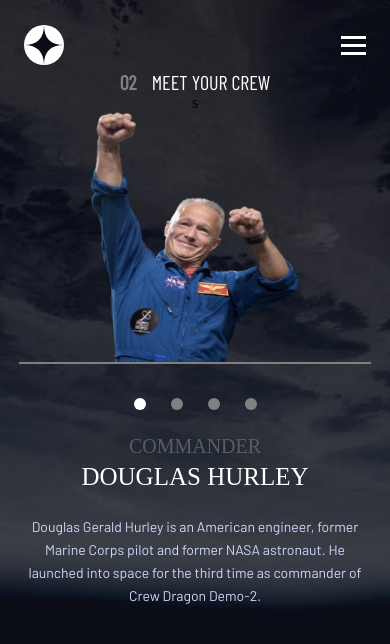
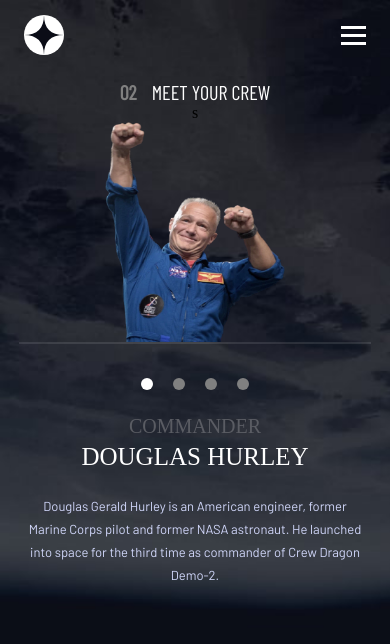
Before and after one commit to chrixempire/New-space, a plain HTML site: page crew.html in a window 390 px wide. Drawn offline with nearby package versions, Linux system fonts and the light colour scheme; a web font is replaced by a local one.

Commit message:
new changes

```diff
--- a/Tech.css
+++ b/Tech.css
@@ -370,7 +370,7 @@ body{
 
     }
     header{
-        margin-top: 10px;
+        margin-top: 0px;
 
     }
 
@@ -410,7 +410,7 @@ body{
     }
     .navmenu.active{
         right: 0;
-        transition: 0.4s ease-in-out;
+        transition: 0.3s ease-out;
         scroll-behavior: smooth;
 
     }
@@ -446,7 +446,7 @@ body{
     }
     #left2{
         /* border: 1px solid red; */
-        margin-top: -5px;
+        margin-top: 5px;
     }
     .left1{
         padding-left: 0px;
--- a/crew.css
+++ b/crew.css
@@ -424,7 +424,7 @@ a{
     }
     .navmenu.active{
         right: 0;
-        transition: 0.4s ease-in-out;
+        transition: 0.3s ease-out;
         scroll-behavior: smooth;
 
     }
@@ -528,7 +528,7 @@ a{
     }
     #speech{
         color: #D0D6F9;
-        font-size: 14px;
+        font-size: 13px;
         width: 100%;
         height: 150px;
         line-height: 23px;
@@ -543,12 +543,12 @@ a{
         /* border: 1px solid purple; */
     }
     header{
-        margin-top: 10px;
+        margin-top: 0px;
     }
     .small-btn{
         display: flex;
         margin-top: 0px;
-        gap: 25px;
+        gap: 20px;
         margin-top: 20px;
         margin-bottom: 20px;
 
@@ -571,7 +571,7 @@ a{
         display: flex;
         align-items: center;
         justify-content: center;
-        margin-top: -10px;
+        margin-top: 10px;
     }
     .left-flex{
       display: flex;
@@ -581,8 +581,8 @@ a{
       /* border: 1px solid blue; */
     }
     #creww{
-        width: 210px;
-        height: 250px;
+        width: 180px;
+        height: 220px;
     }
     .span2{
         color: grey;
@@ -601,7 +601,8 @@ a{
     }
     .lin{
         display: block;
-        border: 0.1px solid grey;
+        /* border: 0.01em solid grey; */
+        border:0.1px solid rgb(255, 255, 255, 0.1);
         width: 95%;
         display: flex;
        justify-content: center;
--- a/destination.css
+++ b/destination.css
@@ -421,7 +421,7 @@ body{
     .Hone h1{
         font-size:60px;
         font-family:'Bellefair', serif ;
-        margin-top: 20px;
+        margin-top: 15px;
     }
     .in-flex{
         display: flex;
@@ -443,6 +443,7 @@ body{
         width: 100%;
         margin-top: -3PX;
         margin-bottom: 5px;
+        border:0.1px solid rgb(255, 255, 255, 0.1);
     }
     #h-flex1{
         margin-bottom: 30px;
@@ -458,8 +459,13 @@ body{
         font-family:'Bellefair', serif ;
 
     }
+    .in-flex1 p{
+        font-size: 15px;
+        font-family: 'Barlow Condensed', sans-serif;
+        color: rgba(208, 214, 249, 1);
+    }
     .in-flex2 p{
-        font-size: 18px;
+        font-size: 15px;
         font-family: 'Barlow Condensed', sans-serif;
         color: rgba(208, 214, 249, 1);
     }
@@ -475,7 +481,7 @@ body{
         display: block;
     }
     header{
-        margin-top: 20px;
+        margin-top: 0px;
     }
     .hamburger{
         display: block;
@@ -510,7 +516,7 @@ body{
     }
     .navmenu.active{
         right: 0;
-        transition: 0.4s ease-in-out;
+        transition: 0.3s ease-out;
         scroll-behavior: smooth;
 
     }
--- a/index.css
+++ b/index.css
@@ -521,7 +521,7 @@ header{
     }
     .navmenu.active{
         right: 0;
-        transition: 0.3s ease-in-out;
+        transition: 0.3s ease-out;
         scroll-behavior: smooth;
 
     }
```
